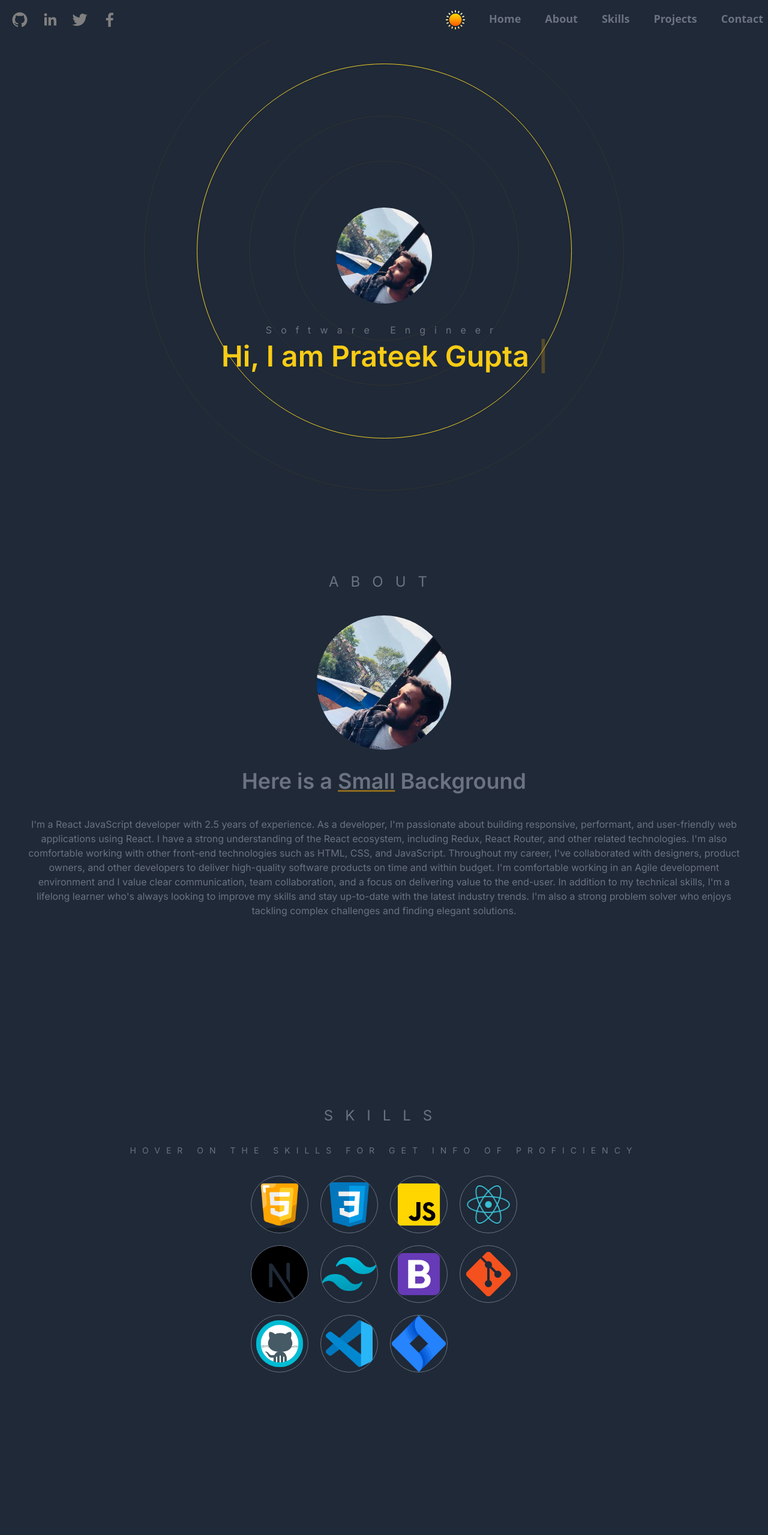
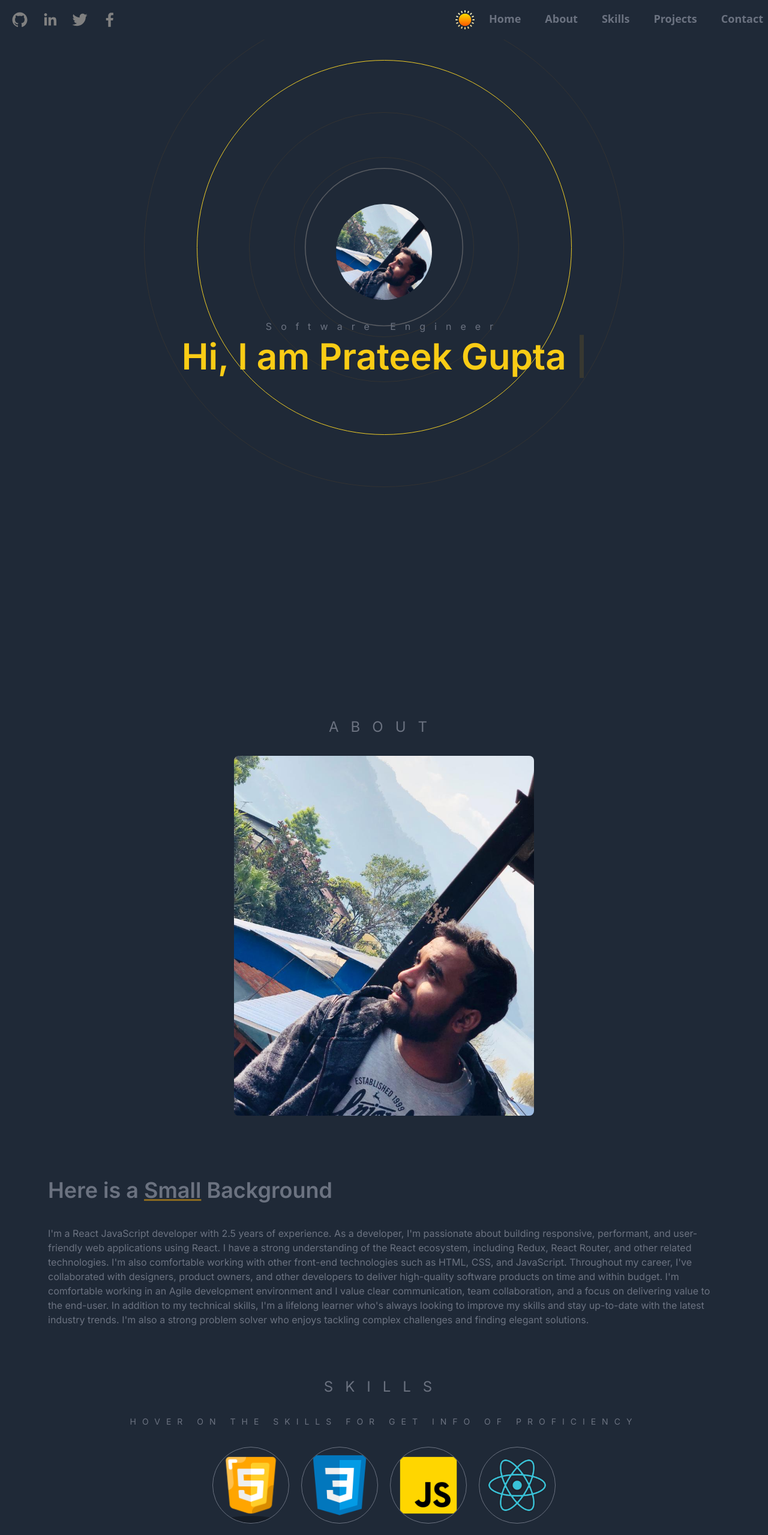
Before and after one commit to guptaPrateek10/myPortfolio, a Next.js app: page / in a window 1280 px wide. Shown: the top 2559 px of the page at 60% size. Before the commit the page ends 2466 px from the top, so only its background shows below. Built offline with nearby package versions, Linux system fonts and the light colour scheme.

Commit message:
css fixed

```diff
--- a/src/pages/components/BackgroundCircle.tsx
+++ b/src/pages/components/BackgroundCircle.tsx
@@ -18,14 +18,14 @@
       }}
       className="relative flex justify-center items-center"
     >
-      <div className="absolute border  border-[#474343] dark:border-[#858383] rounded-full h-[200px] w-[200px] mt-52 animate-ping"></div>
-      <div className="absolute border border-[#c7c3c3] dark:border-[#333333] rounded-full h-[300px] w-[300px] mt-52"></div>
-      <div className="absolute border border-[#c7c3c3] dark:border-[#333333] rounded-full h-[450px] w-[450px] mt-52"></div>
+      <div className="absolute border  border-[#474343] dark:border-[#858383] rounded-full  mobile-circle1 h-[200px] w-[200px] mt-52 animate-ping"></div>
+      <div className="absolute border border-[#c7c3c3] dark:border-[#333333] rounded-full mobile-circle2  h-[300px] w-[300px] mt-52"></div>
+      <div className="absolute border border-[#c7c3c3] dark:border-[#333333] rounded-full mobile-circle3  h-[450px] w-[450px] mt-52"></div>
       <div
-        className="absolute border border-[#7f764c] dark:border-[#f0ce28] rounded-full h-[625px] w-[625px] mt-52
+        className="absolute border border-[#7f764c] dark:border-[#f0ce28] rounded-full mobile-circle4  h-[625px] w-[625px] mt-52
       animate-pulse"
       ></div>
-      <div className="absolute border border-[#c7c3c3] dark:border-[#333333] rounded-full h-[800px] w-[800px] mt-52"></div>
+      <div className="absolute border border-[#c7c3c3] dark:border-[#333333] rounded-full mobile-circle5  h-[800px] w-[800px] mt-52"></div>
     </motion.div>
   );
 };
--- a/src/pages/components/Navbar.tsx
+++ b/src/pages/components/Navbar.tsx
@@ -31,7 +31,7 @@
     setTheme("dark");
   }, []);
   return (
-    <header className="dark:bg-gray-800 bg-white flex flex-row items-center justify-between sticky top-0 max-w-7xl mx-auto z-20 xl:items-center p-2 z-999">
+    <header className="dark:bg-gray-800  bg-white  flex flex-row items-center justify-between sticky top-0 max-w-7xl mx-auto z-20 xl:items-center p-2 z-999">
       {/* /Social Icons */}
       <motion.div
         initial={{
@@ -63,6 +63,16 @@
         })}
       </motion.div>
       {/* /menu bar options*/}
+      <div className="flex gap-6">
+        <Image
+          // src={`${theme} == "dark" ? sun : , moon`}
+          className="mx-auto my-auto"
+          src={theme === "dark" ? sun : theme === undefined ? sun : moon}
+          alt="Toggle button"
+          width="32"
+          height="32"
+          onClick={() => setTheme(theme === "dark" ? "light" : "dark")}
+        />
         <motion.div
           initial={{
             x: 500,
@@ -77,16 +87,8 @@
           transition={{
             duration: 1,
           }}
-        className="flex flex-row gap-10 text-lg subpixel-antialiased font-semibold	 dark:text-gray-500 cursor-pointer "
+          className="flex flex-row gap-10 text-lg subpixel-antialiased font-semibold	 dark:text-gray-500 cursor-pointer web"
         >
-        <Image
-          // src={`${theme} == "dark" ? sun : , moon`}
-          src={theme === "dark" ? sun : theme === undefined ? sun : moon}
-          alt="Toggle button"
-          width="32"
-          height="32"
-          onClick={() => setTheme(theme === "dark" ? "light" : "dark")}
-        />
           {menuData.map((d, i): any => {
             return (
               <div key={i}>
@@ -95,6 +97,7 @@
             );
           })}
         </motion.div>
+      </div>
     </header>
   );
 };
--- a/src/pages/components/Skill.tsx
+++ b/src/pages/components/Skill.tsx
@@ -11,8 +11,8 @@
 const Skill = ({ directionLeft, src, prof }: Props) => {
   return (
     <div
-      className="group relative flex cursor-pointer rounded-full w-24 h-24  xl:w-32
-    xl:h-32 "
+      className="group relative  flex cursor-pointer rounded-full w-24 h-24  xl:w-32
+    xl:h-32"
     >
       <motion.img
         initial={{
@@ -22,7 +22,7 @@
         transition={{ duration: 1 }}
         whileInView={{ opacity: 1, x: 0 }}
         src={src}
-        className="rounded-full border border-gray-500 object-cover w-24 h-24 xl:w-32
+        className="rounded-full border icon-mobile border-gray-500 object-cover w-24 h-24 xl:w-32
         xl:h-32 filter group-hover:grayscale transition duration-300 ease-in-out"
       />
       <div
--- a/src/styles/globals.css
+++ b/src/styles/globals.css
@@ -5,7 +5,6 @@
 * {
   box-sizing: border-box;
   scroll-behavior: smooth;
-
 }
 
 :root {
@@ -25,8 +24,50 @@
 body {
   color: rgb(var(--foreground-rgb));
 }
-@layer base{
+@layer base {
   body {
-      @apply dark:bg-gray-800 bg-white
+    @apply dark:bg-gray-800 bg-white;
   }
 }
+.web {
+  @media only screen and (max-width: 600px) {
+    display: none;
+  }
+}
+.icon-mobile {
+  @media only screen and (max-width: 600px) {
+    height: 4rem;
+    width: 4rem;
+  }
+}
+
+.mobile-circle1 {
+  @media only screen and (max-width: 600px) {
+    height: 100px;
+    width: 100px;
+  }
+}
+.mobile-circle2 {
+  @media only screen and (max-width: 600px) {
+    height: 150px;
+    width: 150px;
+  }
+}
+.mobile-circle3 {
+  @media only screen and (max-width: 600px) {
+    height: 225px;
+    width: 225px;
+  }
+}
+.mobile-circle4 {
+  @media only screen and (max-width: 600px) {
+    height: 400px;
+    width: 400px;
+  }
+}
+.mobile-circle5 {
+  @media only screen and (max-width: 600px) {
+    height: 400px;
+    width: 400px;
+  }
+}
--- a/tailwind.config.js
+++ b/tailwind.config.js
@@ -7,9 +7,6 @@
     "./src/app/**/*.{js,ts,jsx,tsx,mdx}",
   ],
   theme: {
-    screens: {
-      sm: "576px",
-    },
     extend: {
       backgroundImage: {
         "gradient-radial": "radial-gradient(var(--tw-gradient-stops))",
```
Lines whose indentation alone changed are shown as unchanged.
